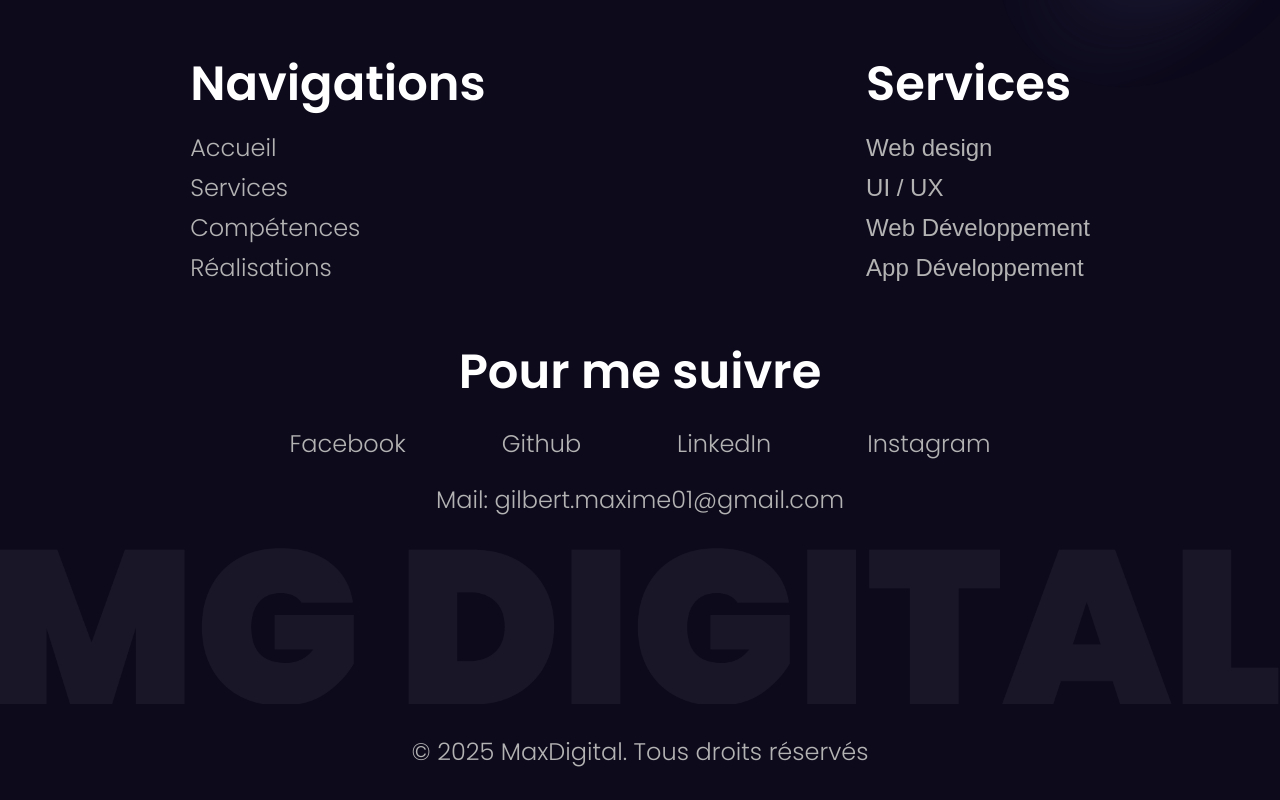
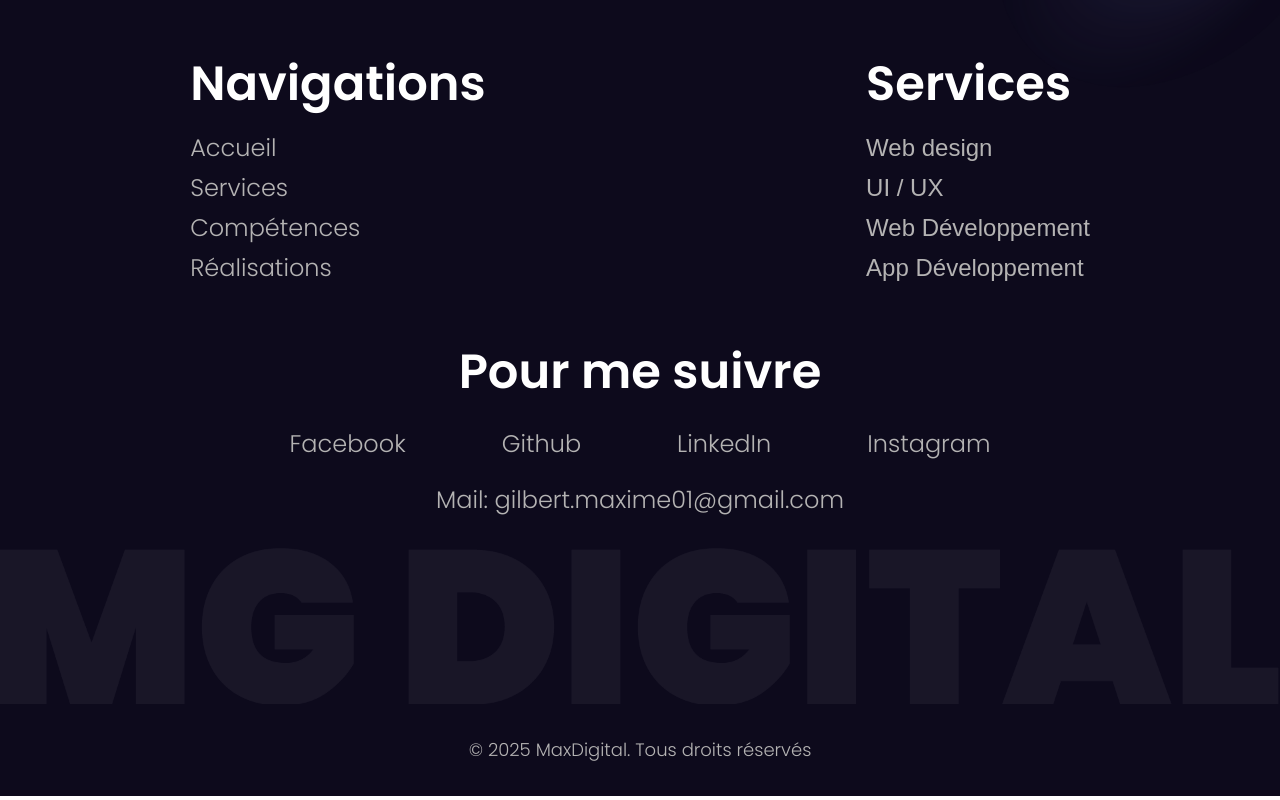
Before and after one commit to MaximeG44270/Portfolio, a React (Vite) app: page / in a window 1280 px wide. Shown: the part 3293-4093 px from the top of the page. Built offline with nearby package versions, Linux system fonts and the light colour scheme.

Commit message:
correction footer

```diff
--- a/src/Composant/Footer/Footer.tsx
+++ b/src/Composant/Footer/Footer.tsx
@@ -32,7 +32,7 @@
             alt="Image en haut à gauche"
             className="w-full mt-4 md:mt-8"
         />
-        <p className="mt-4 mb-4 md:mb-6 lg:mb-8 text-xs md:text-lg lg:text-2xl md:mt-8 font-poppins text-[#b4b3b3] font-extralight px-4">
+        <p className="mt-4 mb-4 md:mb-6 lg:mb-8 text-xs md:text-lg lg:text-lg md:mt-8 font-poppins text-[#b4b3b3] font-extralight px-4">
             © 2025 MaxDigital. Tous droits réservés
         </p>
     </div>
```
